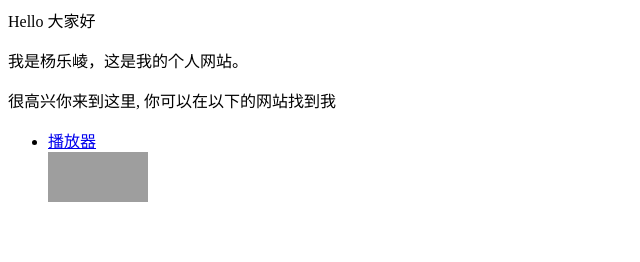
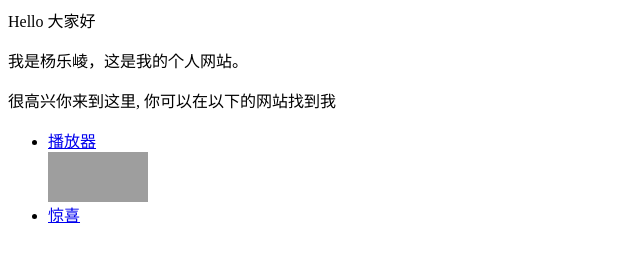
Before and after one commit to yangleling/yangleling.github.io, a plain HTML site: page index.html in a window 1280 px wide. Shown: the whole page, without its empty margins (0-640 px from the left). Drawn offline with Linux system fonts and the light colour scheme; grey boxes are pictures that could not be loaded.

Commit message:
Update index.html

```diff
--- a/index.html
+++ b/index.html
@@ -5,3 +5,4 @@
 <ul>
   <li> <a href="http://m10.music.126.net/20210508203830/887a3e8afe1ae449b0d14302f75e132f/ymusic/obj/w5zDlMODwrDDiGjCn8Ky/2680316114/5ec0/3356/2cbf/63f16931efb4241fb5fb43d2322d81af.mp3">播放器</a> </li>
   <embed src=http://m10.music.126.net/20210508203830/887a3e8afe1ae449b0d14302f75e132f/ymusic/obj/w5zDlMODwrDDiGjCn8Ky/2680316114/5ec0/3356/2cbf/63f16931efb4241fb5fb43d2322d81af.mp3 width=100 height=50 type=audio/mpeg loop="true" autostart="true">
+  <li> <a href="https://cn.bing.com/th?id=OIP.HxoUPzTFKdGXOloe-4zYcQHaHi&pid=3.1&cb=&w=300&h=300&p=0">惊喜</a> </li>
```
